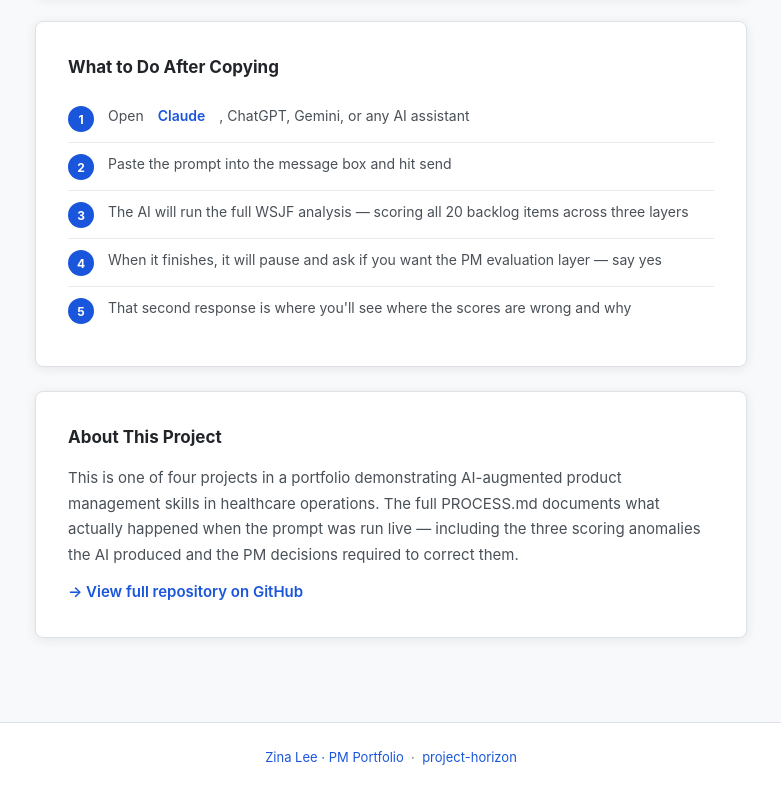
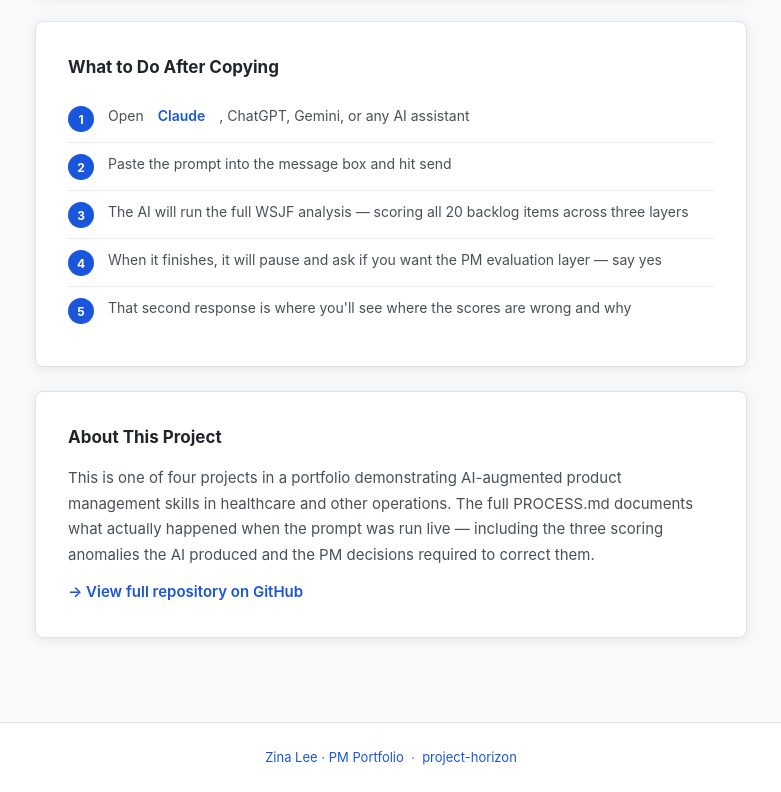
Before and after one commit to zinaleeHQ/project-horizon, a plain HTML site: page index.html in a window 1280 px wide. Shown: the part 852-1644 px from the top of the page, without its empty margins (249-1030 px from the left). Drawn offline with Linux system fonts and the light colour scheme; no server answers.

Commit message:
Update index.html
edits

```diff
--- a/index.html
+++ b/index.html
@@ -285,7 +285,7 @@
     <!-- About -->
     <div class="card">
       <h2>About This Project</h2>
-      <p>This is one of four projects in a portfolio demonstrating AI-augmented product management skills in healthcare operations. The full PROCESS.md documents what actually happened when the prompt was run live — including the three scoring anomalies the AI produced and the PM decisions required to correct them.</p>
+      <p>This is one of four projects in a portfolio demonstrating AI-augmented product management skills in healthcare and other operations. The full PROCESS.md documents what actually happened when the prompt was run live — including the three scoring anomalies the AI produced and the PM decisions required to correct them.</p>
       <p style="margin-top: 12px;">
         <a href="https://github.com/zinaleeHQ/project-horizon" target="_blank" rel="noopener" style="color: var(--blue); font-weight: 600; text-decoration: none;">→ View full repository on GitHub</a>
       </p>
```
